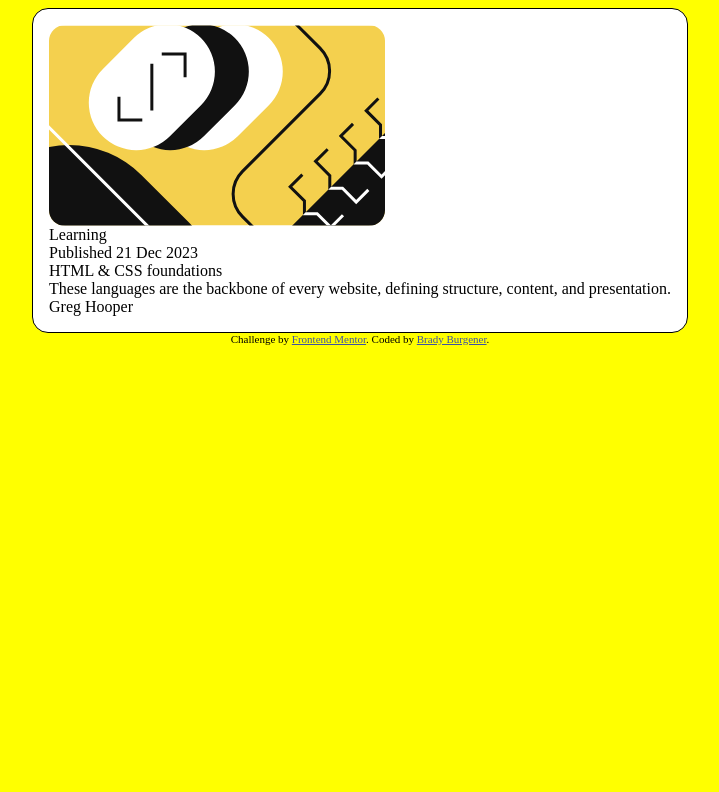
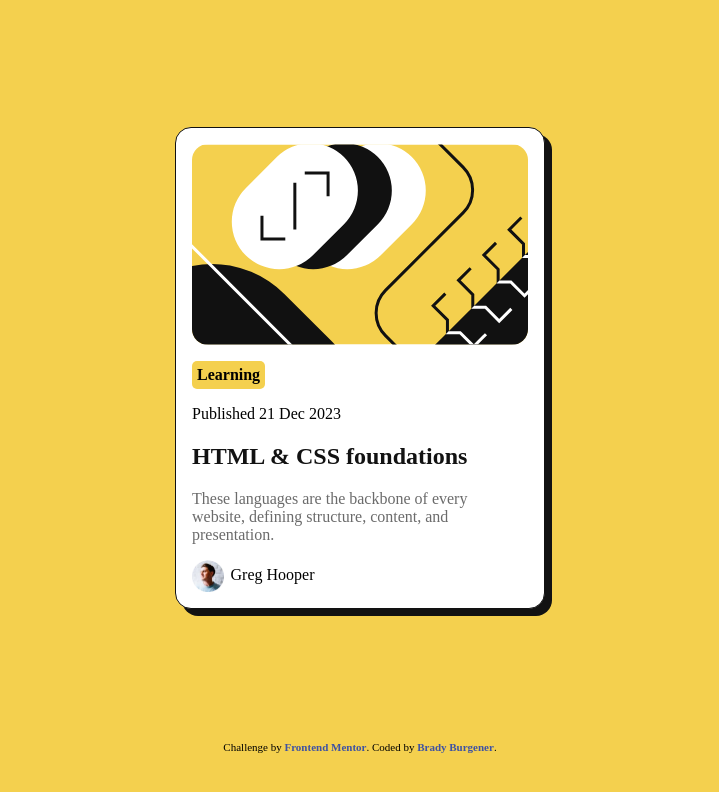
Before and after one commit to blburgen/blog-preview-card-main, a plain HTML site: page index.html in a window 1280 px wide. Shown: the whole page, without its empty margins (280-999 px from the left). Drawn offline with Linux system fonts and the light colour scheme.

Commit message:
finishes updates

```diff
--- a/index.html
+++ b/index.html
@@ -13,17 +13,17 @@
 <body>
   <main>
     <section>
-      <img src=".\assets\images\illustration-article.svg" alt="illustration">
+      <img class="headingImage" src=".\assets\images\illustration-article.svg" alt="illustration">
 
-        Learning<br>
+        <p><span class="label">Learning</span></p>
 
-        Published 21 Dec 2023<br>
+        <p>Published 21 Dec 2023</p>
 
-        HTML & CSS foundations<br>
+        <h1><a href="">HTML & CSS foundations</a></h1>
 
-        These languages are the backbone of every website, defining structure, content, and presentation.<br>
+        <p class="description">These languages are the backbone of every website, defining structure, content, and presentation.</p>
 
-        Greg Hooper
+        <p><img class="faceImage" src=".\assets\images\image-avatar.webp" alt="image of Greg Hooper">Greg Hooper</p>
     </section>
   </main>
   <footer>
--- a/style.css
+++ b/style.css
@@ -1,29 +1,72 @@
 footer {
     text-align: center;
 }
-img {
+
+body{
+    background-color: hsl(47, 88%, 63%);
+}
+
+main {
+    display: flex;
+    height: 90vh;
+}
+
+section {
+    margin: auto auto;
+    flex-shrink: 1;
+    background-color: hsl(0, 0%, 100%);
+    border: 1px solid hsl(0, 0%, 7%);
+    border-radius: 1em;
+    padding: 1em;
+    padding-bottom: 0;
+    box-shadow: 7px 7px hsl(0, 0%, 7%);
+}
+
+p {
+    font-size: 16px;
+    max-width: 300px;
+}
+
+a {
+    text-decoration: none;
+    color: hsl(0, 0%, 7%);
+    font-weight: 800;
+}
+
+a:active {
+    color: hsl(47, 88%, 63%);
+}
+
+footer {
+    margin: 10pt auto;
+}
+
+.headingImage {
     display: block;
     clear: both;
     border-radius: 1em;
+    /* width: 300px; */
 }
 
-body{
-    background-color: yellow;
+.label {
+    display:inline-block;
+    flex-shrink: 1;
+    border-radius: 5px;
+    padding: 5px;
+    background-color: hsl(47, 88%, 63%);
+    width: flex;
+    font-weight: 800;
 }
 
-main {
-
-    display: flex;
+.description {
+    color: hsl(0, 0%, 42%);
 }
 
-section {
-    margin: auto;
-    flex-shrink: 1;
-    background-color: white;
-    border: 1px solid black;
-    border-radius: 1em;
-    padding: 1em;
-
+.faceImage {
+    display: inline-block;
+    height: 32px;
+    vertical-align: middle;
+    margin-right: 7px;
 }
 
 .attribution {
```
